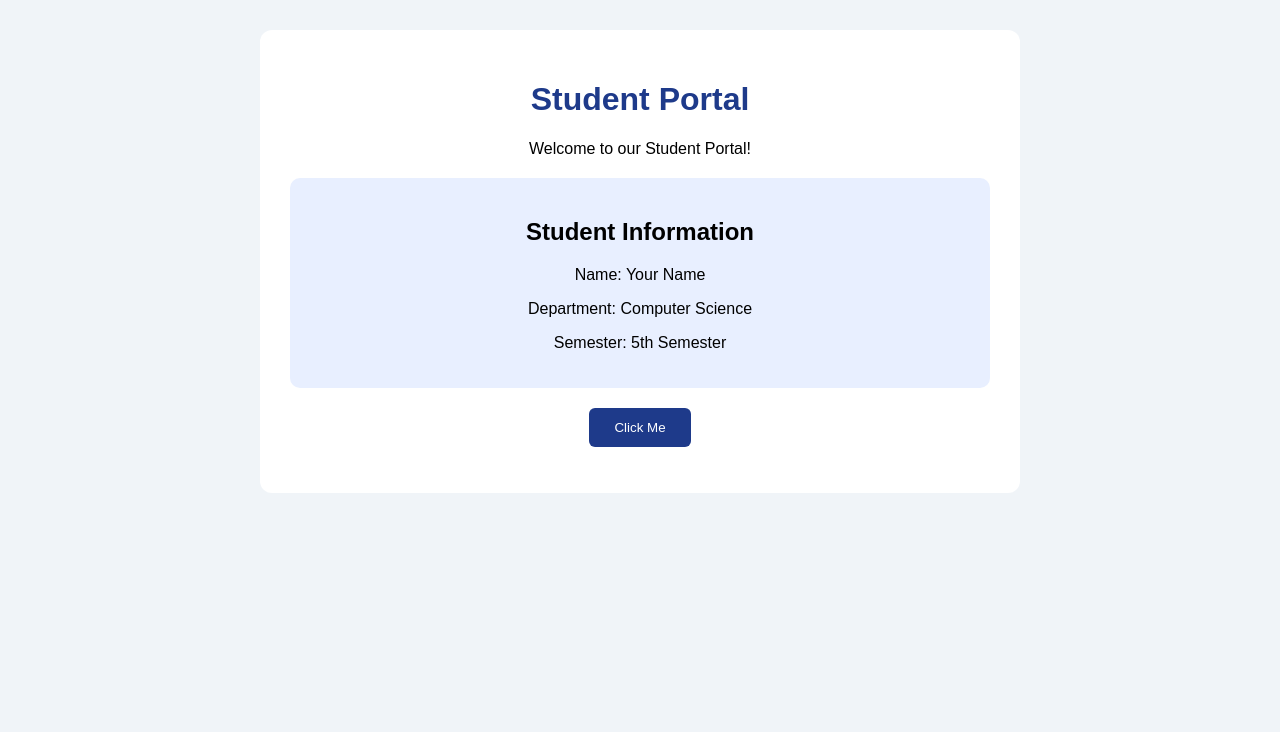
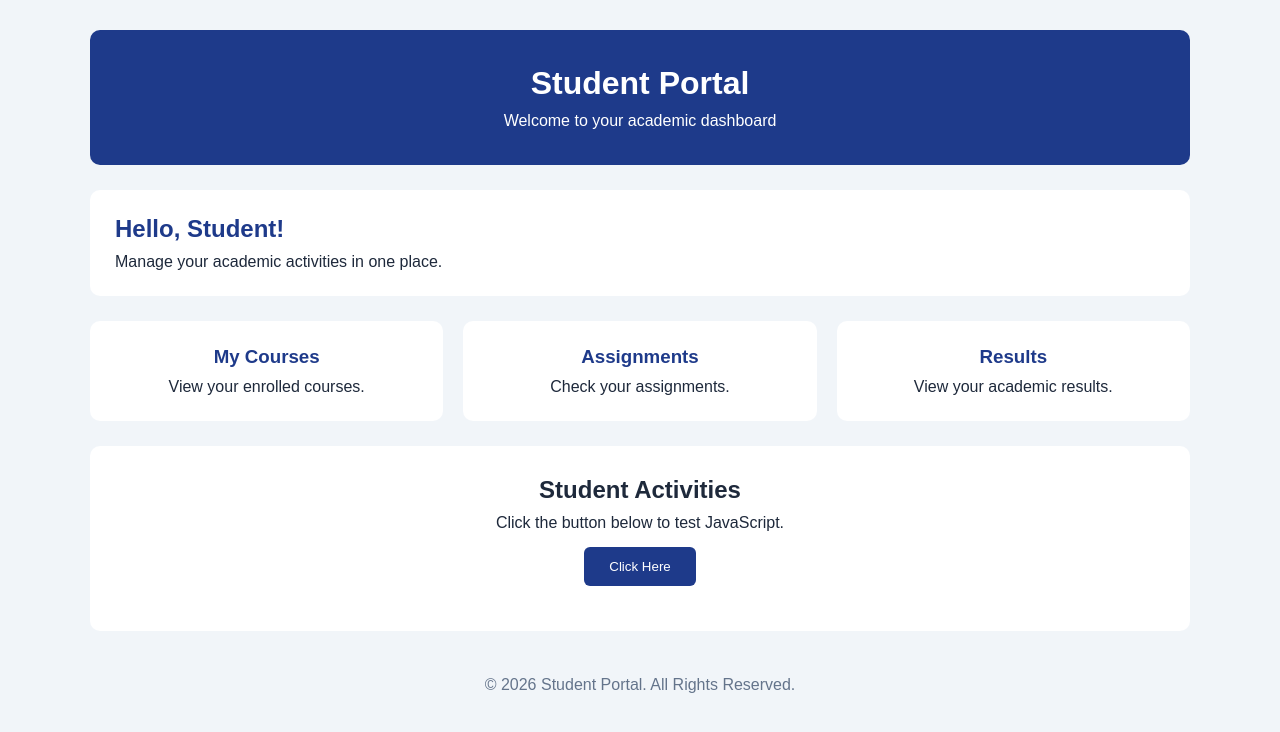
Before and after one commit to farhan88289942-png/student-portal, a plain HTML site: page index.html in a window 1280 px wide. Drawn offline with Linux system fonts and the light colour scheme.

Commit message:
Create student portal starter

```diff
--- a/index.html
+++ b/index.html
@@ -10,22 +10,51 @@
 <body>
 
     <div class="container">
-        <h1>Student Portal</h1>
 
-        <p>Welcome to our Student Portal!</p>
+        <header class="header">
+            <h1>Student Portal</h1>
+            <p>Welcome to your academic dashboard</p>
+        </header>
 
-        <div class="student-info">
-            <h2>Student Information</h2>
-            <p>Name: Your Name</p>
-            <p>Department: Computer Science</p>
-            <p>Semester: 5th Semester</p>
-        </div>
+        <main>
+            <section class="welcome-section">
+                <h2>Hello, Student!</h2>
+                <p>Manage your academic activities in one place.</p>
+            </section>
 
-        <button onclick="showMessage()">
-            Click Me
-        </button>
+            <section class="cards">
+                <div class="card">
+                    <h3>My Courses</h3>
+                    <p>View your enrolled courses.</p>
+                </div>
 
-        <p id="message"></p>
+                <div class="card">
+                    <h3>Assignments</h3>
+                    <p>Check your assignments.</p>
+                </div>
+
+                <div class="card">
+                    <h3>Results</h3>
+                    <p>View your academic results.</p>
+                </div>
+            </section>
+
+            <section class="action-section">
+                <h2>Student Activities</h2>
+                <p>Click the button below to test JavaScript.</p>
+
+                <button onclick="showMessage()">
+                    Click Here
+                </button>
+
+                <p id="message"></p>
+            </section>
+        </main>
+
+        <footer>
+            <p>&copy; 2026 Student Portal. All Rights Reserved.</p>
+        </footer>
+
     </div>
 
     <script src="script.js"></script>
--- a/style.css
+++ b/style.css
@@ -1,38 +1,86 @@
+
+* {
+    margin: 0;
+    padding: 0;
+    box-sizing: border-box;
+}
 
 body {
     font-family: Arial, sans-serif;
-    background-color: #f0f4f8;
-    margin: 0;
-    padding: 30px;
+    background-color: #f1f5f9;
+    color: #1e293b;
 }
 
 .container {
-    max-width: 700px;
-    margin: auto;
+    width: 90%;
+    max-width: 1100px;
+    margin: 30px auto;
+}
+
+.header {
+    background-color: #1e3a8a;
+    color: white;
+    text-align: center;
+    padding: 35px;
+    border-radius: 10px;
+    margin-bottom: 25px;
+}
+
+.header h1 {
+    margin-bottom: 10px;
+}
+
+.welcome-section {
     background-color: white;
-    padding: 30px;
-    border-radius: 12px;
+    padding: 25px;
+    border-radius: 10px;
+    margin-bottom: 25px;
+}
+
+.welcome-section h2 {
+    margin-bottom: 10px;
+    color: #1e3a8a;
+}
+
+.cards {
+    display: flex;
+    gap: 20px;
+    margin-bottom: 25px;
+}
+
+.card {
+    background-color: white;
+    padding: 25px;
+    flex: 1;
+    border-radius: 10px;
     text-align: center;
 }
 
-h1 {
+.card h3 {
     color: #1e3a8a;
+    margin-bottom: 10px;
 }
 
-.student-info {
-    background-color: #e8efff;
-    padding: 20px;
-    margin: 20px 0;
+.action-section {
+    background-color: white;
+    text-align: center;
+    padding: 30px;
     border-radius: 10px;
+    margin-bottom: 25px;
+}
+
+.action-section h2 {
+    margin-bottom: 10px;
 }
 
 button {
     background-color: #1e3a8a;
     color: white;
+    border: none;
     padding: 12px 25px;
-    border: none;
     border-radius: 6px;
     cursor: pointer;
+    margin-top: 15px;
 }
 
 button:hover {
@@ -40,6 +88,13 @@ button:hover {
 }
 
 #message {
+    margin-top: 15px;
     color: green;
     font-weight: bold;
 }
+
+footer {
+    text-align: center;
+    padding: 20px;
+    color: #64748b;
+}
```
